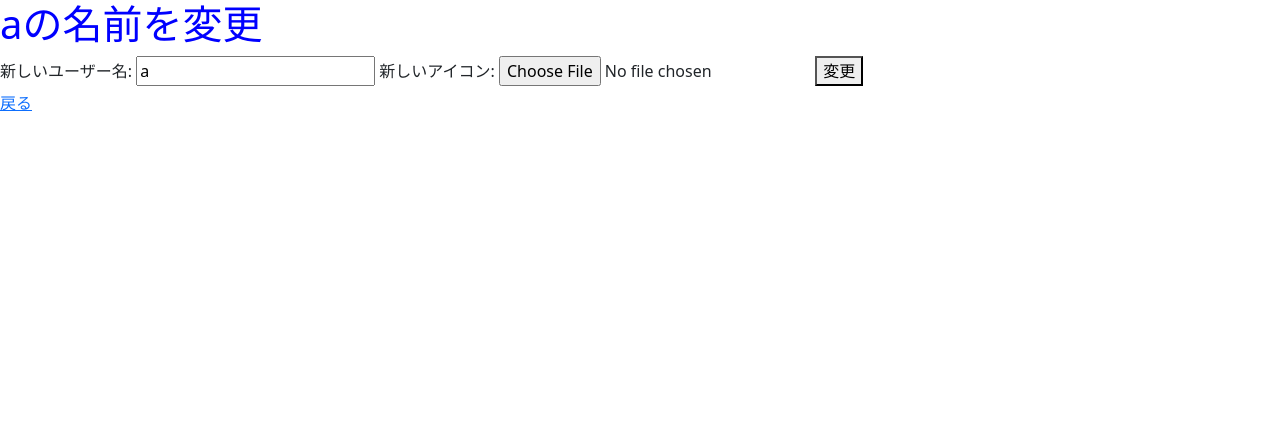
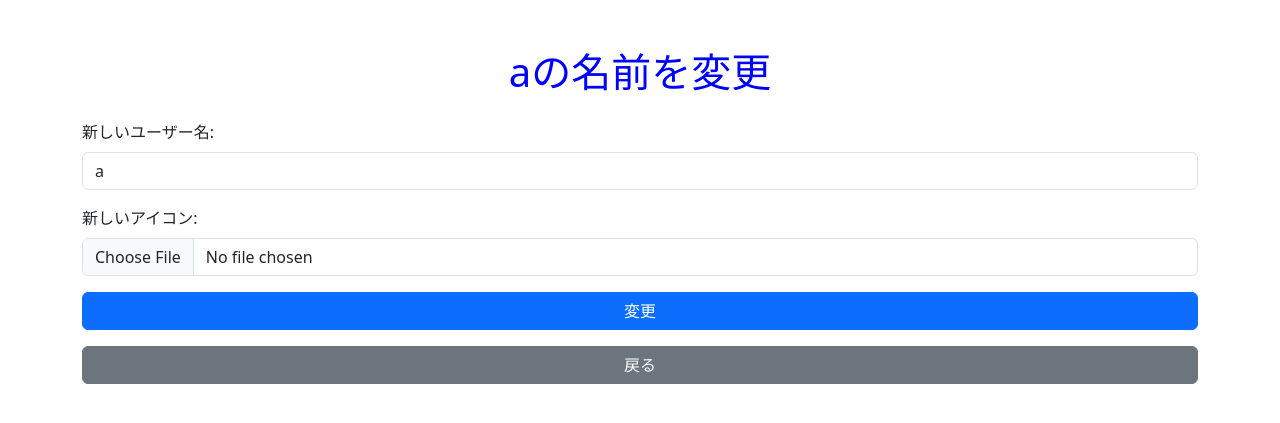
Before and after one commit to CatsEleven/flask2, a Flask app: page /users/3/edit in a window 1280 px wide. Shown: the top 423 px of the page. Run offline with Flask 3, Linux system fonts and the light colour scheme; a user stored in the database is signed in.

Commit message:
デザイン変更

```diff
--- a/templates/user_edit.html
+++ b/templates/user_edit.html
@@ -1,17 +1,25 @@
 {% extends 'base.html' %}
 {% block content %}
-    <h1>{{ user.username }}の名前を変更</h1>
+<div class="container mt-5">
+    <h1 class="text-center mb-4">{{ user.username }}の名前を変更</h1>
     <form method="POST" enctype="multipart/form-data">
-        <label for="username" class="form-label">新しいユーザー名:</label>
-        <input type="text" id="username" name="username" value="{{ user.username }}" >
-
-        <label for="icon" class="form-label">新しいアイコン:</label>
-        <input type="file" id="icon" name="icon" accept="image/png, image/jpeg">
-
-        <button type="submit">変更</button>
+        <div class="mb-3">
+            <label for="username" class="form-label">新しいユーザー名:</label>
+            <input type="text" id="username" name="username" value="{{ user.username }}" class="form-control" required>
+        </div>
+        <div class="mb-3">
+            <label for="icon" class="form-label">新しいアイコン:</label>
+            <input type="file" id="icon" name="icon" accept="image/png, image/jpeg" class="form-control">
+        </div>
+        <div class="d-grid">
+            <button type="submit" class="btn btn-primary btn-block">変更</button>
+        </div>
         {% if error %}
-            <p style="color:red;">{{ error }}</p>
+            <p class="text-danger mt-3">{{ error }}</p>
         {% endif %}
     </form>
-    <a href="/users/{{ user.id }}" role="button">戻る</a>
+    <div class="d-grid mt-3">
+        <a href="/users/{{ user.id }}" class="btn btn-secondary" role="button">戻る</a>
+    </div>
+</div>
 {% endblock %}
```
